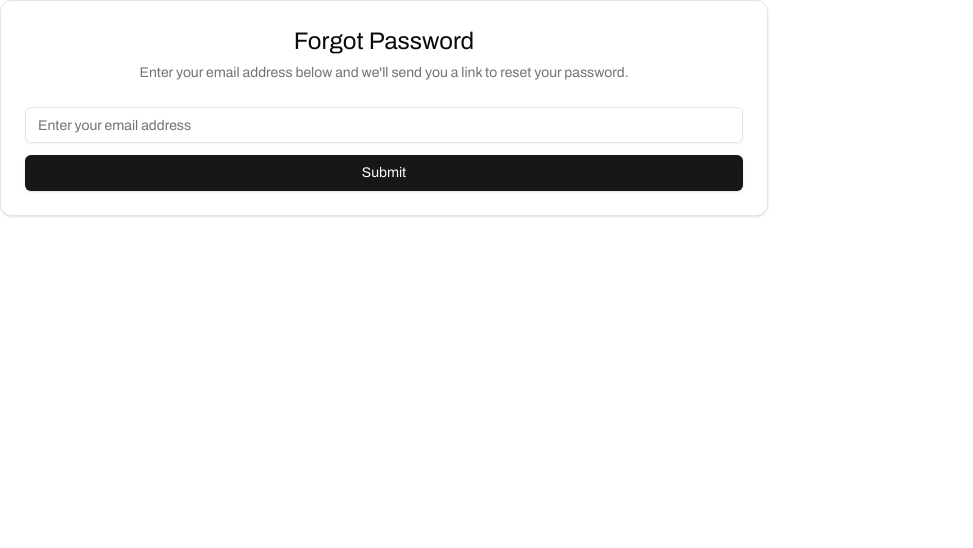
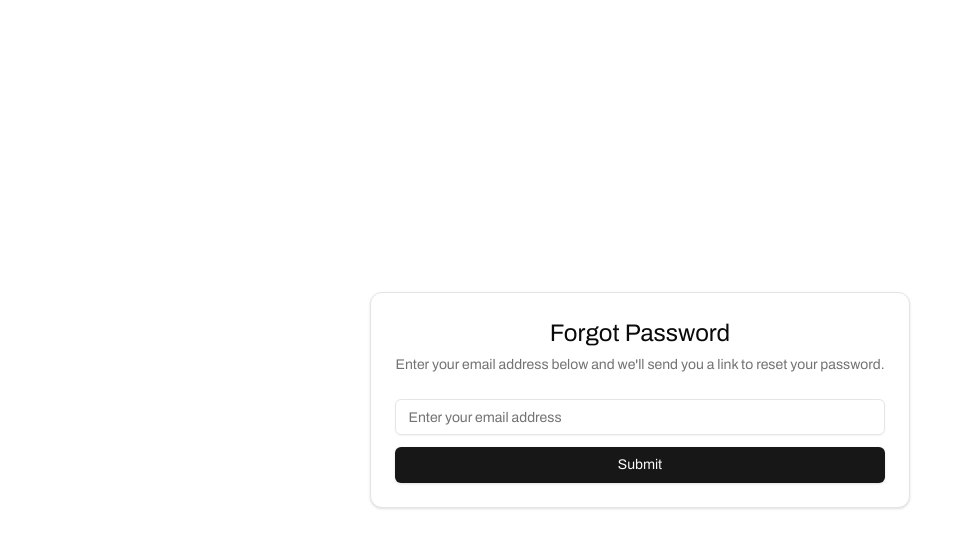
Before and after one commit to wertyaser/cfiction, a Next.js app: page /forgot-password in a window 1280 px wide. Shown: the top 548 px of the page, without its empty margins (0-973 px from the left). Built offline with nearby package versions, Linux system fonts and the light colour scheme.

Commit message:
CHANGE layout of forgot password page for improved centering

```diff
--- a/src/app/(pages)/forgot-password/page.tsx
+++ b/src/app/(pages)/forgot-password/page.tsx
@@ -3,7 +3,7 @@ import ForgotPassword from "./_forgot";
 
 export default function ForgotPasswordPage() {
   return (
-    <div className="min-h-screen">
+    <div className="min-h-screen flex items-center justify-center">
       <ForgotPassword />
     </div>
   );
```
